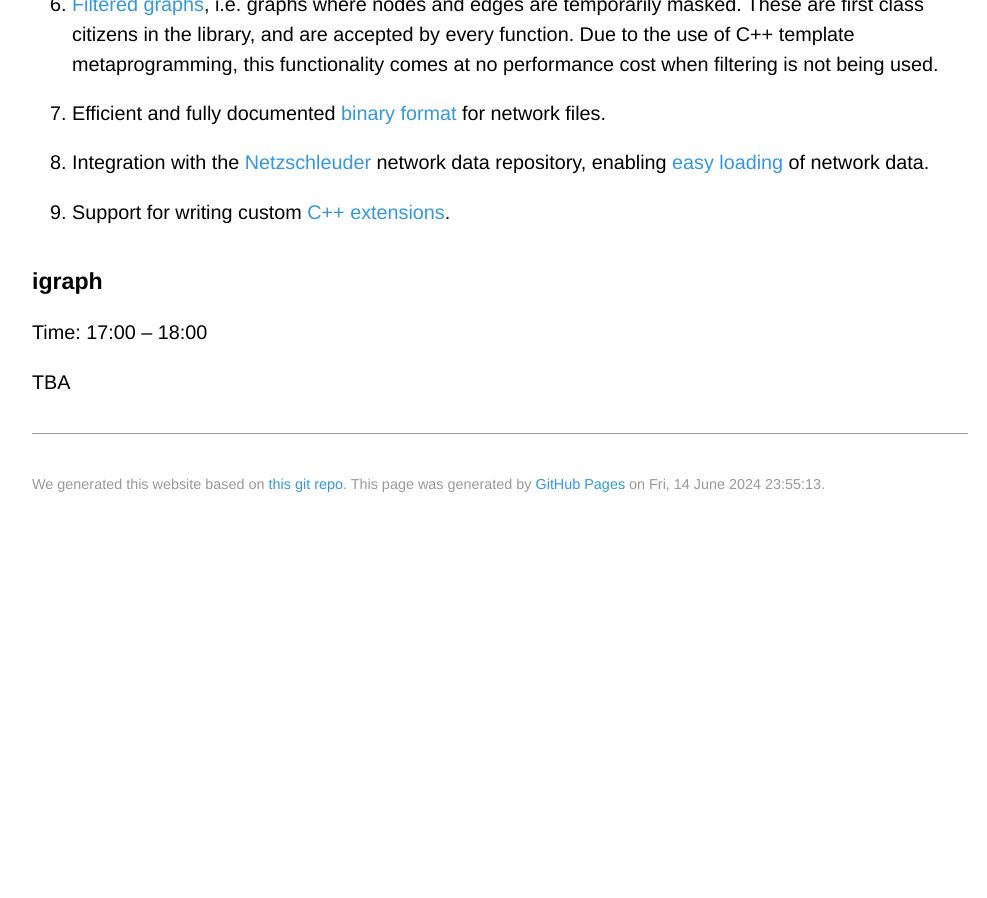
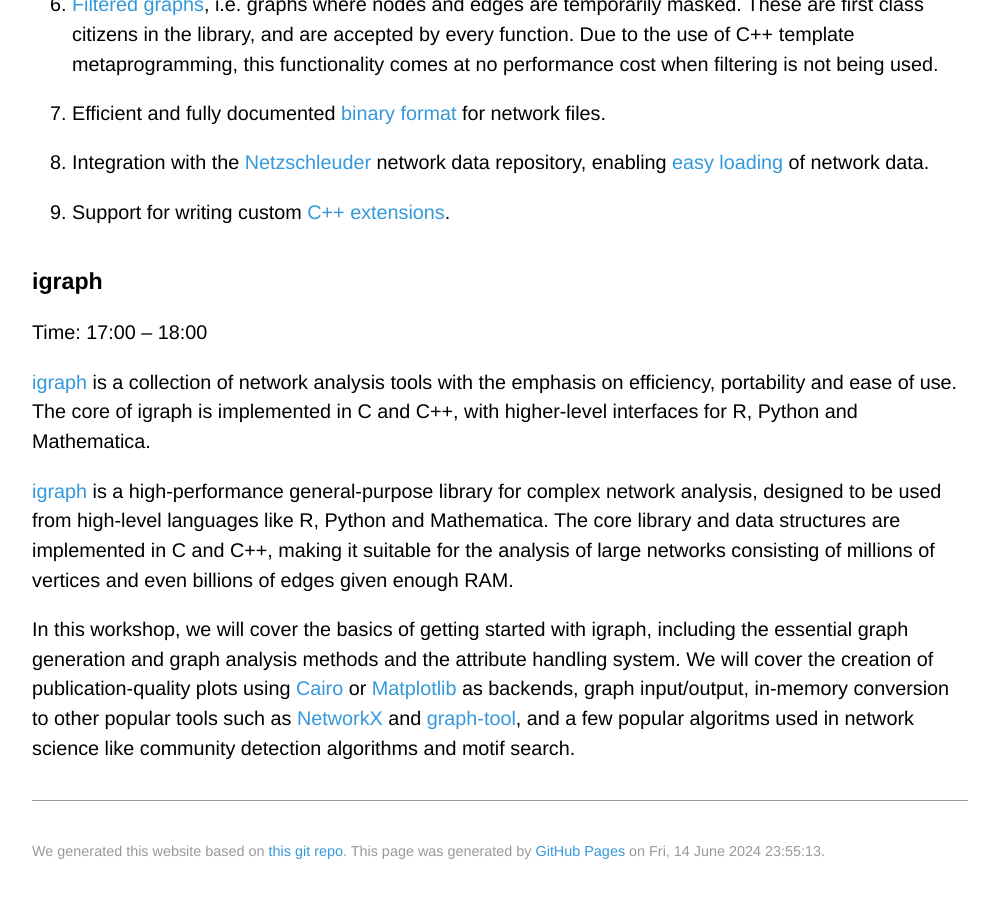
Before and after one commit to nas-col/netsci.nascol.net, a Jekyll site: the page built from school.md, in a window 1280 px wide and 900 px high, scrolled down 2345 px. Shown: the whole window, without its empty margins (140-1127 px from the left). Built offline with Jekyll 4.4.1, drawn with Linux system fonts in a browser that asks for light colours; some web fonts are replaced; our own code applies the rules of GitHub Pages for plain Markdown files; before the commit the page ends 2878 px from its top, so only the background shows below that.

Commit message:
added igraph part

```diff
--- a/school.md
+++ b/school.md
@@ -117,4 +117,23 @@ extensions](https://graph-tool.skewed.de/static/doc/demos/cppextensions/cppexten
 
 Time: 17:00 – 18:00
 
-TBA
+[igraph](https://igraph.org) is a collection of network analysis tools with the
+emphasis on efficiency, portability and ease of use. The core of igraph is
+implemented in C and C++, with higher-level interfaces for R, Python and
+Mathematica.
+
+[igraph](https://igraph.org) is a high-performance general-purpose library for
+complex network analysis, designed to be used from high-level languages like R,
+Python and Mathematica. The core library and data structures are implemented in
+C and C++, making it suitable for the analysis of large networks consisting of
+millions of vertices and even billions of edges given enough RAM.
+
+In this workshop, we will cover the basics of getting started with igraph,
+including the essential graph generation and graph analysis methods and the
+attribute handling system. We will cover the creation of publication-quality
+plots using [Cairo](https://www.cairographics.org/) or
+[Matplotlib](https://matplotlib.org/) as backends, graph input/output,
+in-memory conversion to other popular tools such as
+[NetworkX](https://networkx.org) and
+[graph-tool](https://graph-tool.skewed.de), and a few popular algoritms used in
+network science like community detection algorithms and motif search.
```
